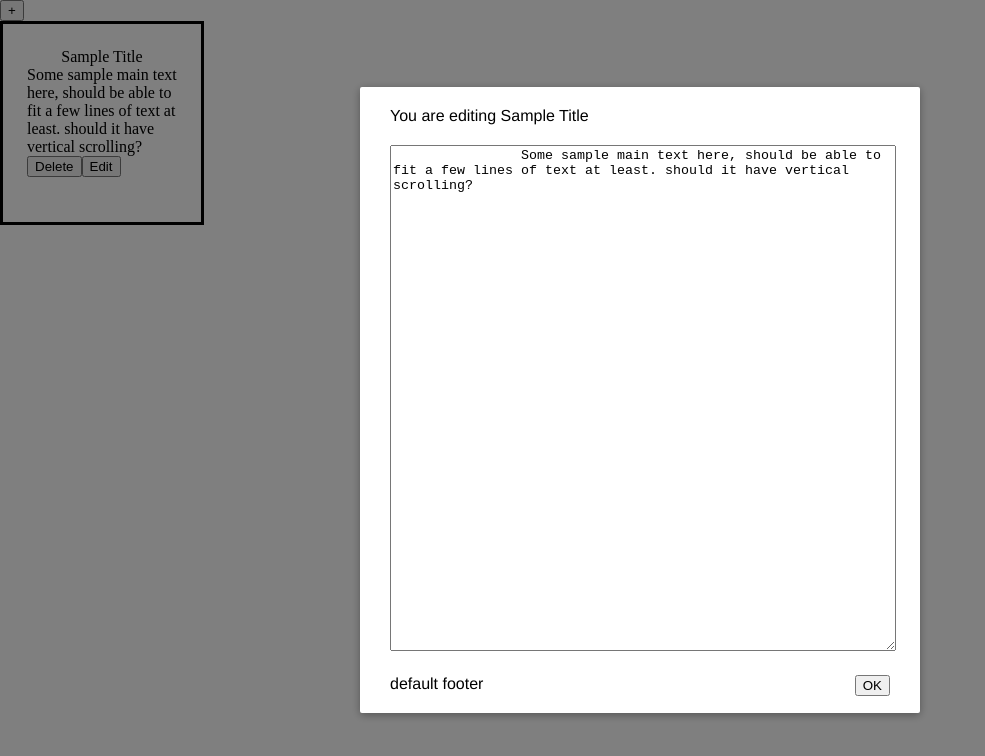
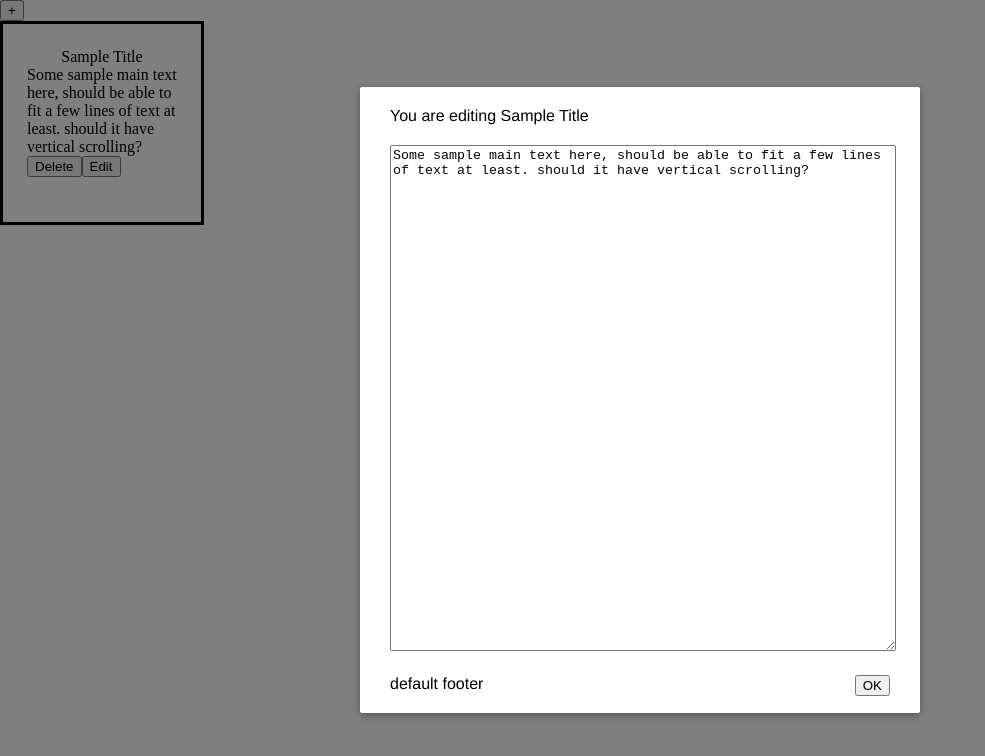
Before and after one commit to Slenderslayer88/Nuxt_Notes, a Vue app in the folder Vue-Notes-App/: page / in a window 1280 px wide. Both pictures are taken after a click on the button "Edit". Shown: the top 756 px of the page, without its empty margins (0-985 px from the left). Built offline with nearby package versions, Linux system fonts and the light colour scheme.

Commit message:
Did some work

```diff
--- a/Vue-Notes-App/src/App.vue
+++ b/Vue-Notes-App/src/App.vue
@@ -2,17 +2,20 @@
 import { RouterLink, RouterView } from 'vue-router'
 import Note from "./components/Note.vue"
 import NotesContainer from './components/NotesContainer.vue';
+import CollectionBar from './components/CollectionBar.vue';
 const num = 10;
 </script>
 
 <template>
 	<div id="top"></div>
-	<NotesContainer></NotesContainer>
+    <CollectionBar />
+	<NotesContainer />
 	<!-- <RouterView /> -->
 </template>
 
 <style>
 	body {
+        display: flex;
 		margin: 0px;
 	}
 </style>
--- a/Vue-Notes-App/src/components/CollectionBar.vue
+++ b/Vue-Notes-App/src/components/CollectionBar.vue
@@ -1,7 +1,9 @@
 <template>
-	<div
-
-	>
-		collection square here
+	<div class="collection-container">
+          <NoteCollection></NoteCollection>
 	</div>
 </template>
+
+<script setup>
+    import NoteCollection from './NoteCollection.vue';
+</script>
--- a/Vue-Notes-App/src/components/Note.vue
+++ b/Vue-Notes-App/src/components/Note.vue
@@ -1,12 +1,12 @@
 <template>
     <div id="border">
         <div id="header">
-            <div id="title">
+            <div id="title" class="bg-red">
                 {{ note.title }}
             </div>
         </div>
 
-        <div id="main-text">
+        <div id="main-text" class="bg-red">
 			{{ note.text }}
         </div>
         <div id="btns-container">
@@ -19,13 +19,9 @@
 
     <NotePopupModal v-if="showNotePopupModal" @close="onEditClose">
 
-        <template v-slot:header>
-            You are editing {{ note.title }}
-        </template>
+        <template v-slot:header> You are editing {{ note.title }} </template>
         <template v-slot:body>
-            <textarea id="text-area">
-                {{ note.text }}
-            </textarea>
+            <textarea id="text-area">{{ note.text }}</textarea>
         </template>
     </NotePopupModal>
 </template>
--- /dev/null
+++ b/Vue-Notes-App/src/components/NoteCollection.vue
@@ -0,0 +1,7 @@
+<template>
+    <div id="border bg-red-600">
+        <div id="title">
+
+        </div>
+    </div>
+</template>
--- a/Vue-Notes-App/src/components/NotePopupModal.vue
+++ b/Vue-Notes-App/src/components/NotePopupModal.vue
@@ -5,9 +5,7 @@
         <div class="modal-container">
 
             <div class="modal-header">
-                <slot name="header">
-                    default header
-                </slot>
+                <slot name="header"></slot>
             </div>
 
             <div class="modal-body">
--- a/Vue-Notes-App/src/components/NotesContainer.vue
+++ b/Vue-Notes-App/src/components/NotesContainer.vue
@@ -10,8 +10,8 @@
 	<div>
 		<button @click="showAddModal = true">+</button>
 	</div>
-	<div class="cards-container">
-		<div v-for="note in notes"
+	<div class="cards-container flex space-x5">
+		<div class="note" v-for="note in notes"
 			ref="el"
 			key="note.name"
 		>
@@ -56,3 +56,10 @@
 		showAddModal.value = false;
 	}
 </script>
+
+<style scoped>
+    .note {
+        display: flex;
+        flex-direction: row;
+    }
+</style>
```
Also changed, not shown: 1 other file (tests, documents, lock files or other folders).
